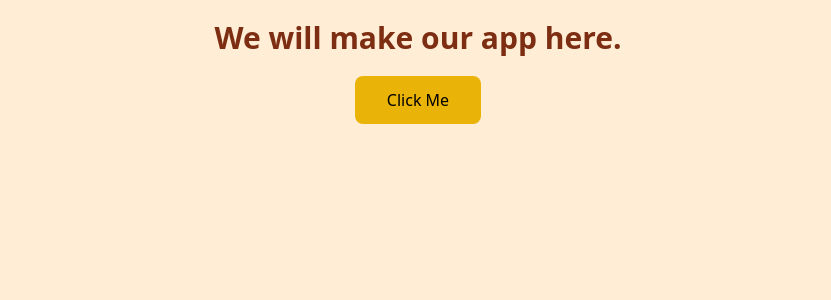
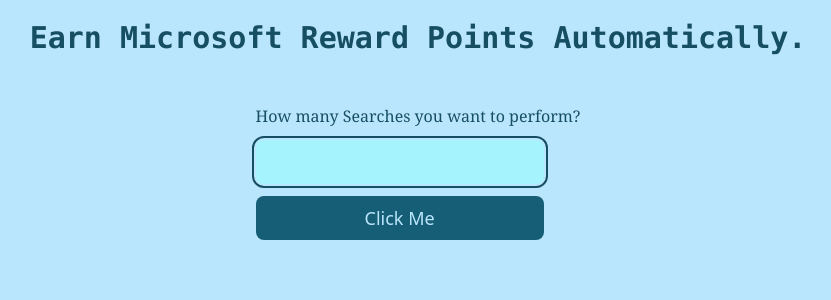
Before and after one commit to sopan619/bing-search-web, a React (Vite) app: page / in a window 1280 px wide. Shown: the top 300 px of the page, without its empty margins (222-1053 px from the left). Built offline with nearby package versions, Linux system fonts and the light colour scheme.

Commit message:
Search count input added working

```diff
--- a/index.html
+++ b/index.html
@@ -3,9 +3,9 @@
   <head>
     <meta charset="UTF-8" />
     <meta name="viewport" content="width=device-width, initial-scale=1.0" />
-    <title>Vite, React and Tailwind Setup Template</title>
+    <title>Bing Auto Search Portal</title>
   </head>
-  <body class="bg-orange-100">
+  <body class="bg-sky-200">
     <div id="root"></div>
     <script type="module" src="/src/main.jsx"></script>
   </body>
--- a/src/App.jsx
+++ b/src/App.jsx
@@ -1,39 +1,47 @@
-import { generate} from "random-words";
+import {generate} from "random-words";
 
 function App() {
   // This function will be called upon button click on our website
+  let value = 0
+  let searchCount = 0
   const openTab = () =>{
       let bing;
       let text = generate();
       bing = window.open("https://www.bing.com/search?q=" + text, "_blank");
       setTimeout(()=>{
          bing.close();
-       },3500);
+       },4000);
   }
 
   const stopSearch = ()=>{
+    value = document.getElementById("myInp").value
+    searchCount = (value -1) * 5000
+    // console.log(value)
     openTab();
     let s = setInterval(()=>{
-      // console.log("first")
        openTab()
   },5000
   )
   setTimeout(()=>{
-    // console.log("second")
     clearInterval(s);
-  },20000)
+  },searchCount)
   }
 
   return (
     <div className="wrapper flex flex-col">
       <div className="text-center my-5">
-        <h1 className="text-3xl font-bold text-orange-900">
-          We will make our app here.
+        <h1 className="text-3xl font-mono font-bold text-cyan-900">
+          Earn Microsoft Reward Points Automatically.
           </h1>
       </div>
-      <div className="mx-auto w-fit">
-        <button className="bg-yellow-500 py-3 px-8 rounded-lg" onClick={stopSearch}>Click Me</button>
+      <div className="mx-auto my-7 flex flex-col gap-3">
+        <label htmlFor="myInp" className="text-cyan-900 text-md font-serif">How many Searches you want to perform?</label>
+        <input type="number" id="myInp" className="w-72 py-2 rounded-lg bg-cyan-200 outline-2 outline outline-offset-2 text-center text-cyan-900 text-lg font-bold"/>
+        <div className="">
+        <button className="bg-cyan-800 hover:bg-emerald-700 py-2 rounded-lg text-lg text-sky-200 w-72" onClick={stopSearch}>Click Me</button>
       </div>
+      </div>
+
     </div>
   );
 }
```
